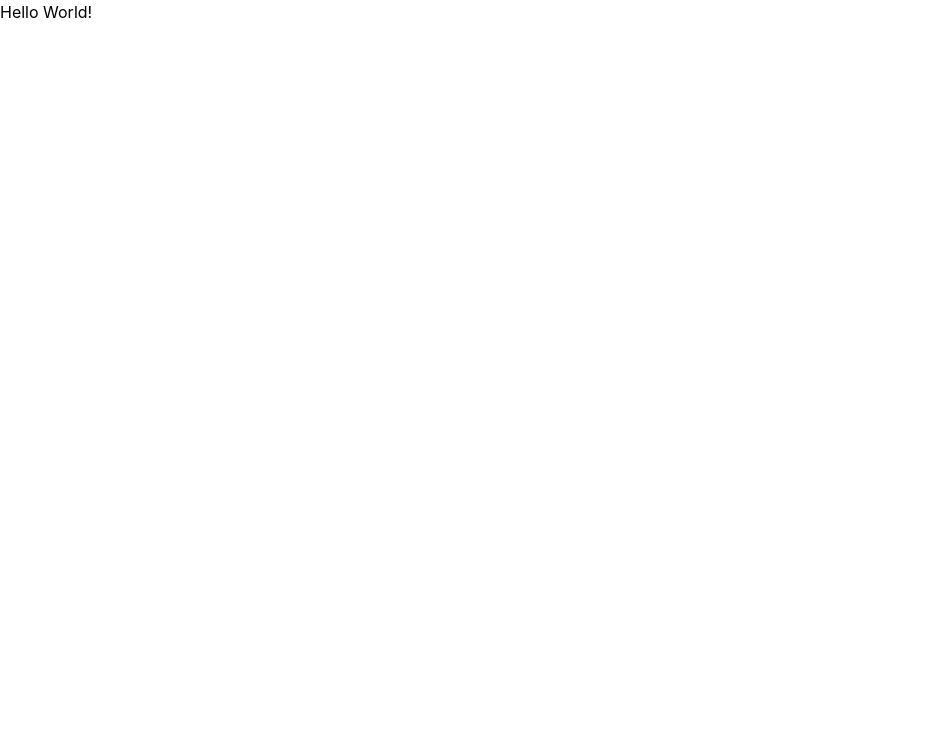
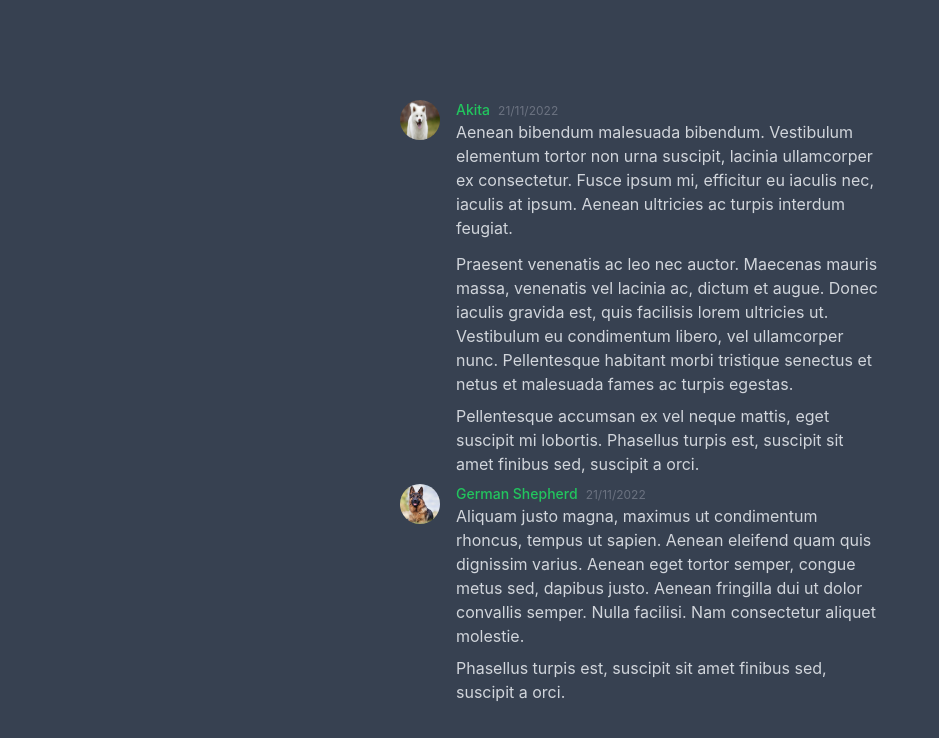
Before and after one commit to barrosdvlpr/Discord-Clone, a Next.js app: page / in a window 1280 px wide. Shown: the top 738 px of the page, without its empty margins (0-939 px from the left). Built offline with nearby package versions, Linux system fonts and the light colour scheme.

Commit message:
styling custom ui - tailwind

```diff
--- a/pages/index.tsx
+++ b/pages/index.tsx
@@ -2,7 +2,53 @@
 export default function Home() {
   return (
     <div>
-      Hello World!
+      <div className="bg-gray-700 text-white min-h-screen flex items-center justify-center">
+        <div  className="max-w-lg py-10">
+          <div className="flex hover:bg-gray-800 hover:bg-opacity-30 px-4 py-1">
+            <img className="w-10 h-10 rounded-full mr-4" src="/dog.jfif"/>
+            <div >
+              <p className="flex items-baseline">
+                <span className="text-green-500 mr-2 text-sm font-medium">Akita</span>
+                <span className="text-xs text-gray-500">21/11/2022</span>
+              </p>
+              <p className="text-gray-300">
+                Aenean bibendum malesuada bibendum. Vestibulum elementum tortor non urna suscipit,
+                lacinia ullamcorper ex consectetur. Fusce ipsum mi, efficitur eu iaculis nec,
+                iaculis at ipsum. Aenean ultricies ac turpis interdum feugiat.
+              </p>
+            </div>
+          </div>
+          <div className="hover:bg-gray-800 hover:bg-opacity-30 px-4 py-0">
+            <p className="text-gray-300 pl-14 mt-2">
+              Praesent venenatis ac leo nec auctor. Maecenas mauris massa, venenatis vel lacinia ac, dictum et augue. Donec iaculis gravida est, quis facilisis lorem ultricies ut. Vestibulum eu condimentum libero, vel ullamcorper nunc. Pellentesque habitant morbi tristique senectus et netus et malesuada fames ac turpis egestas.
+            </p>
+          </div>
+          <div className="hover:bg-gray-800 hover:bg-opacity-30 px-4 py-0">
+            <p className="text-gray-300 pl-14 mt-2">
+              Pellentesque accumsan ex vel neque mattis, eget suscipit mi lobortis. Phasellus turpis est, suscipit sit amet finibus sed, suscipit a orci.
+            </p>
+          </div>
+
+          <div className="flex hover:bg-gray-800 hover:bg-opacity-30 px-4 pt-1 mt-1">
+            <img className="w-10 h-10 rounded-full mr-4" src="/german-shepherd-sz6.jpg"/>
+            <div >
+              <p className="flex items-baseline">
+                <span className="text-green-500 mr-2 text-sm font-medium">German Shepherd</span>
+                <span className="text-xs text-gray-500">21/11/2022</span>
+              </p>
+              <p className="text-gray-300">
+                Aliquam justo magna, maximus ut condimentum rhoncus, tempus ut sapien. Aenean eleifend quam quis dignissim varius. Aenean eget tortor semper, congue metus sed, dapibus justo. Aenean fringilla dui ut dolor convallis semper. Nulla facilisi. Nam consectetur aliquet molestie.
+              </p>
+
+            </div>
+          </div>
+          <div className="hover:bg-gray-800 hover:bg-opacity-30 px-4 py-0">
+            <p className="text-gray-300 pl-14 mt-2">
+              Phasellus turpis est, suscipit sit amet finibus sed, suscipit a orci.
+            </p>
+          </div>
+        </div>
+      </div>
     </div>
   )
 }
```
Also changed, not shown: public/dog.jfif (added), public/german-shepherd-sz6.jpg (added).
